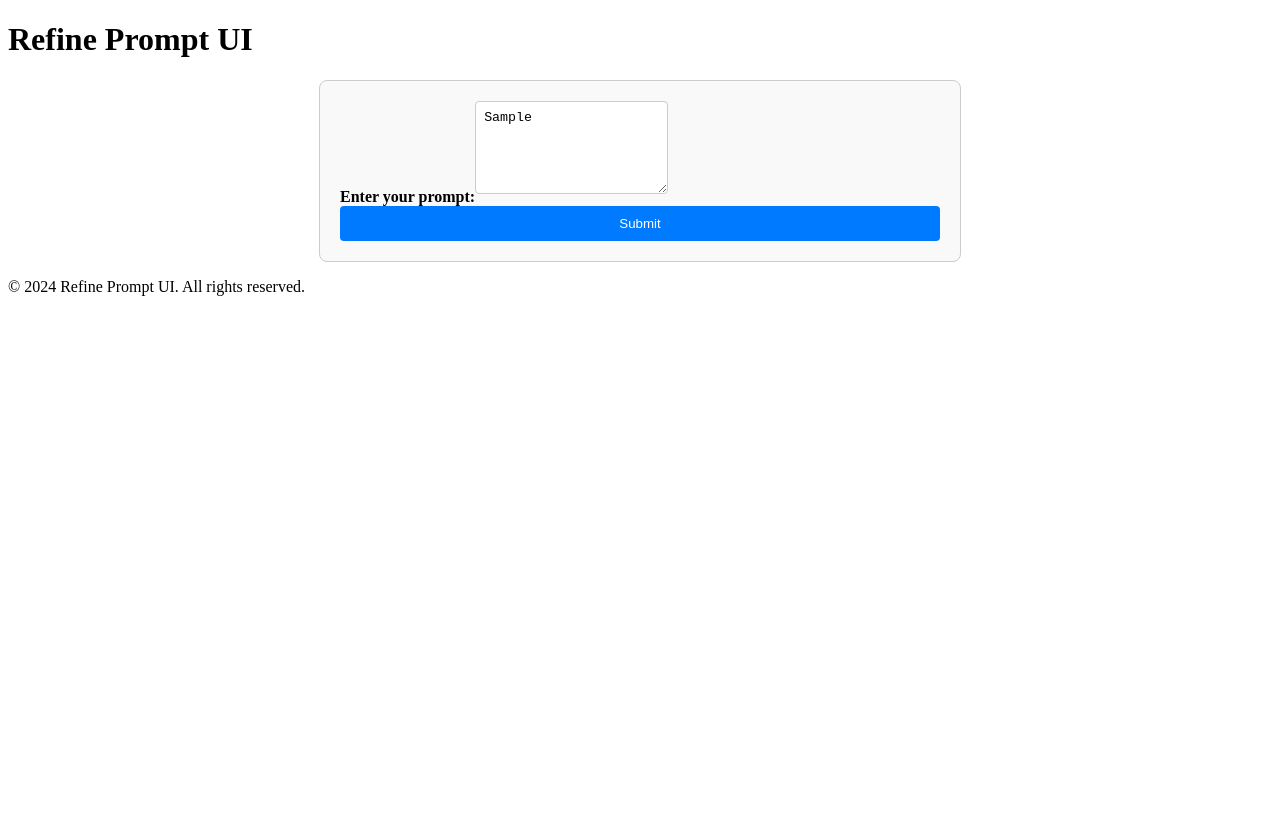
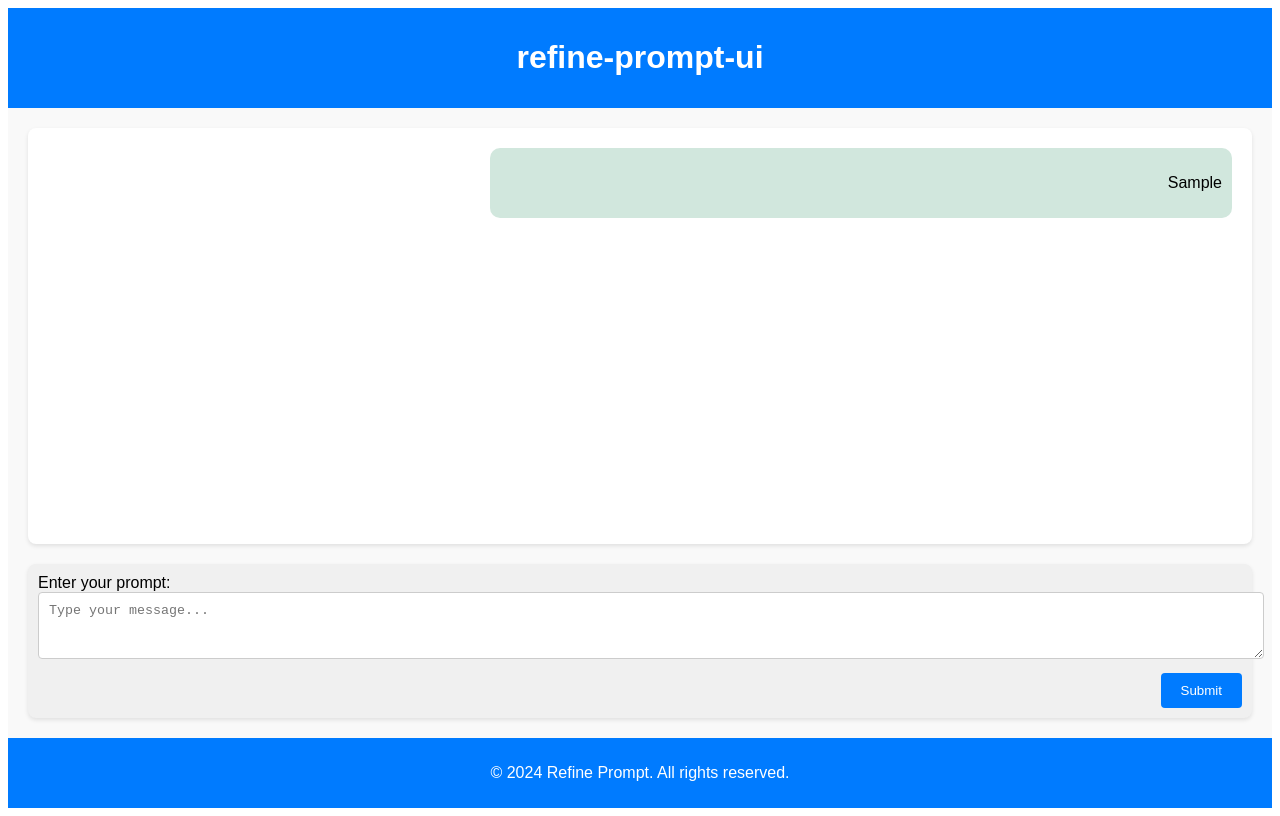
Before and after one commit to ukumar-gh/refine-prompt-ui, an Angular app: page / in a window 1280 px wide. Both pictures are taken after typing "Sample" into the empty fields and a click on the button "Submit". Built offline with nearby package versions, Linux system fonts and the light colour scheme; no server answers.

Commit message:
Working UX changes with chat interface

```diff
--- a/src/app/app.component.css
+++ b/src/app/app.component.css
@@ -0,0 +1,62 @@
+/* src/app/app.component.css */
+.app-container {
+  display: flex;
+  flex-direction: column;
+  height: 100vh;
+  font-family: Arial, sans-serif;
+  background-color: #f0f0f0;
+  /* Light gray background */
+}
+
+header {
+  background-color: #007bff;
+  color: white;
+  padding: 10px;
+  text-align: center;
+}
+
+main {
+  flex: 1;
+  display: flex;
+  flex-direction: column;
+  padding: 20px;
+  background-color: #f9f9f9;
+}
+
+.chat-container {
+  flex: 1;
+  overflow-y: auto;
+  margin-bottom: 20px;
+  background-color: #ffffff;
+  /* White background for chat container */
+  padding: 10px;
+  border-radius: 8px;
+  box-shadow: 0 2px 4px rgba(0, 0, 0, 0.1);
+}
+
+.user-message {
+  text-align: right;
+  background-color: #d1e7dd;
+  margin: 10px;
+  padding: 10px;
+  border-radius: 10px;
+  max-width: 60%;
+  margin-left: auto;
+}
+
+.assistant-message {
+  text-align: left;
+  background-color: #f8d7da;
+  margin: 10px;
+  padding: 10px;
+  border-radius: 10px;
+  max-width: 60%;
+  margin-right: auto;
+}
+
+footer {
+  text-align: center;
+  padding: 10px;
+  background-color: #007bff;
+  color: white;
+}
--- a/src/app/app.component.html
+++ b/src/app/app.component.html
@@ -1,13 +1,20 @@
+<!-- src/app/app.component.html -->
 <div class="app-container">
   <header>
-    <h1>Refine Prompt UI</h1>
+    <h1>{{ title }}</h1>
   </header>
 
   <main>
-    <app-prompt-input></app-prompt-input>
+    <div class="chat-container">
+      <div *ngFor="let message of messages"
+        [ngClass]="{'user-message': message.role === 'user', 'assistant-message': message.role === 'assistant'}">
+        <p>{{ message.content }}</p>
+      </div>
+    </div>
+    <app-prompt-input (newMessage)="onNewMessage($event)" (loadingStatus)="onLoadingStatus($event)"></app-prompt-input>
   </main>
 
   <footer>
-    <p>&copy; 2024 Refine Prompt UI. All rights reserved.</p>
+    <p>&copy; 2024 Refine Prompt. All rights reserved.</p>
   </footer>
 </div>
--- a/src/app/app.component.ts
+++ b/src/app/app.component.ts
@@ -1,4 +1,10 @@
+// src/app/app.component.ts
 import { Component } from '@angular/core';
+
+interface Message {
+  role: 'user' | 'assistant';
+  content: string;
+}
 
 @Component({
   selector: 'app-root',
@@ -7,4 +13,14 @@ import { Component } from '@angular/core';
 })
 export class AppComponent {
   title = 'refine-prompt-ui';
+  messages: Message[] = [];
+  loading: boolean = false;
+
+  onNewMessage(message: Message) {
+    this.messages.push(message);
+  }
+
+  onLoadingStatus(loading: boolean) {
+    this.loading = loading;
+  }
 }
--- a/src/app/prompt-input/prompt-input.component.css
+++ b/src/app/prompt-input/prompt-input.component.css
@@ -1,37 +1,40 @@
 /* src/app/prompt-input/prompt-input.component.css */
 .prompt-input-container {
-  max-width: 600px;
-  margin: 0 auto;
-  padding: 20px;
-  border: 1px solid #ccc;
+  display: flex;
+  flex-direction: column;
+  align-items: center;
+  background-color: #f0f0f0;
+  /* Light gray background */
+  padding: 10px;
   border-radius: 8px;
-  background-color: #f9f9f9;
+  box-shadow: 0 2px 4px rgba(0, 0, 0, 0.1);
 }
 
 .prompt-input-container form {
+  width: 100%;
   display: flex;
   flex-direction: column;
-}
-
-.prompt-input-container label {
-  margin-bottom: 8px;
-  font-weight: bold;
+  align-items: stretch;
 }
 
 .prompt-input-container textarea {
-  margin-bottom: 8px;
-  padding: 8px;
+  width: 100%;
+  padding: 10px;
+  margin-bottom: 10px;
   border: 1px solid #ccc;
   border-radius: 4px;
+  background-color: #ffffff;
+  /* White background for textarea */
 }
 
 .prompt-input-container .error {
   color: red;
-  margin-bottom: 8px;
+  margin-bottom: 10px;
 }
 
 .prompt-input-container button {
-  padding: 10px;
+  align-self: flex-end;
+  padding: 10px 20px;
   background-color: #007bff;
   color: white;
   border: none;
@@ -42,12 +45,3 @@
 .prompt-input-container button:disabled {
   background-color: #ccc;
 }
-
-.prompt-input-container .loading {
-  margin-top: 10px;
-  font-style: italic;
-}
-
-.prompt-input-container .response {
-  margin-top: 20px;
-}
--- a/src/app/prompt-input/prompt-input.component.html
+++ b/src/app/prompt-input/prompt-input.component.html
@@ -1,19 +1,14 @@
+<!-- src/app/prompt-input/prompt-input.component.html -->
 <div class="prompt-input-container">
   <form (ngSubmit)="onSubmit()">
     <div>
       <label for="prompt">Enter your prompt:</label>
-      <textarea id="prompt" [(ngModel)]="prompt" name="prompt" rows="5" maxlength="{{characterLimit}}"></textarea>
+      <textarea id="prompt" [(ngModel)]="prompt" name="prompt" rows="3" maxlength="{{characterLimit}}"
+        placeholder="Type your message..."></textarea>
       <div *ngIf="prompt.length > characterLimit" class="error">
         Prompt exceeds the character limit of {{characterLimit}} characters.
       </div>
     </div>
     <button type="submit" [disabled]="loading || prompt.length > characterLimit">Submit</button>
   </form>
-  <div *ngIf="loading" class="loading">
-    AI is thinking...
-  </div>
-  <div *ngIf="response">
-    <h3>Response:</h3>
-    <p>{{ response }}</p>
-  </div>
 </div>
--- a/src/app/prompt-input/prompt-input.component.ts
+++ b/src/app/prompt-input/prompt-input.component.ts
@@ -1,4 +1,5 @@
-import { Component } from '@angular/core';
+// src/app/prompt-input/prompt-input.component.ts
+import { Component, EventEmitter, Output, Input } from '@angular/core';
 import { HttpClient } from '@angular/common/http';
 
 @Component({
@@ -7,9 +8,11 @@ import { HttpClient } from '@angular/common/http';
   styleUrls: ['./prompt-input.component.css']
 })
 export class PromptInputComponent {
+  @Output() newMessage = new EventEmitter<{ role: 'user' | 'assistant', content: string }>();
+  @Output() loadingStatus = new EventEmitter<boolean>();
+  @Input() loading: boolean = false;
+
   prompt: string = '';
-  response: string | null = null;
-  loading: boolean = false;
   characterLimit: number = 300;
 
   constructor(private http: HttpClient) {}
@@ -19,19 +22,21 @@ export class PromptInputComponent {
       return;
     }
 
-    this.loading = true;
-    this.response = null;
+    this.newMessage.emit({ role: 'user', content: this.prompt });
+    this.loadingStatus.emit(true);
 
     this.http.post<{ refinedPrompt: string }>('http://localhost:3000/refine-prompt', { prompt: this.prompt })
       .subscribe({
         next: (data) => {
-          this.response = data.refinedPrompt;
-          this.loading = false;
+          this.newMessage.emit({ role: 'assistant', content: data.refinedPrompt });
+          this.loadingStatus.emit(false);
         },
         error: (error) => {
           console.error('Error refining prompt:', error);
-          this.loading = false;
+          this.loadingStatus.emit(false);
         }
       });
+
+    this.prompt = '';
   }
 }
```
